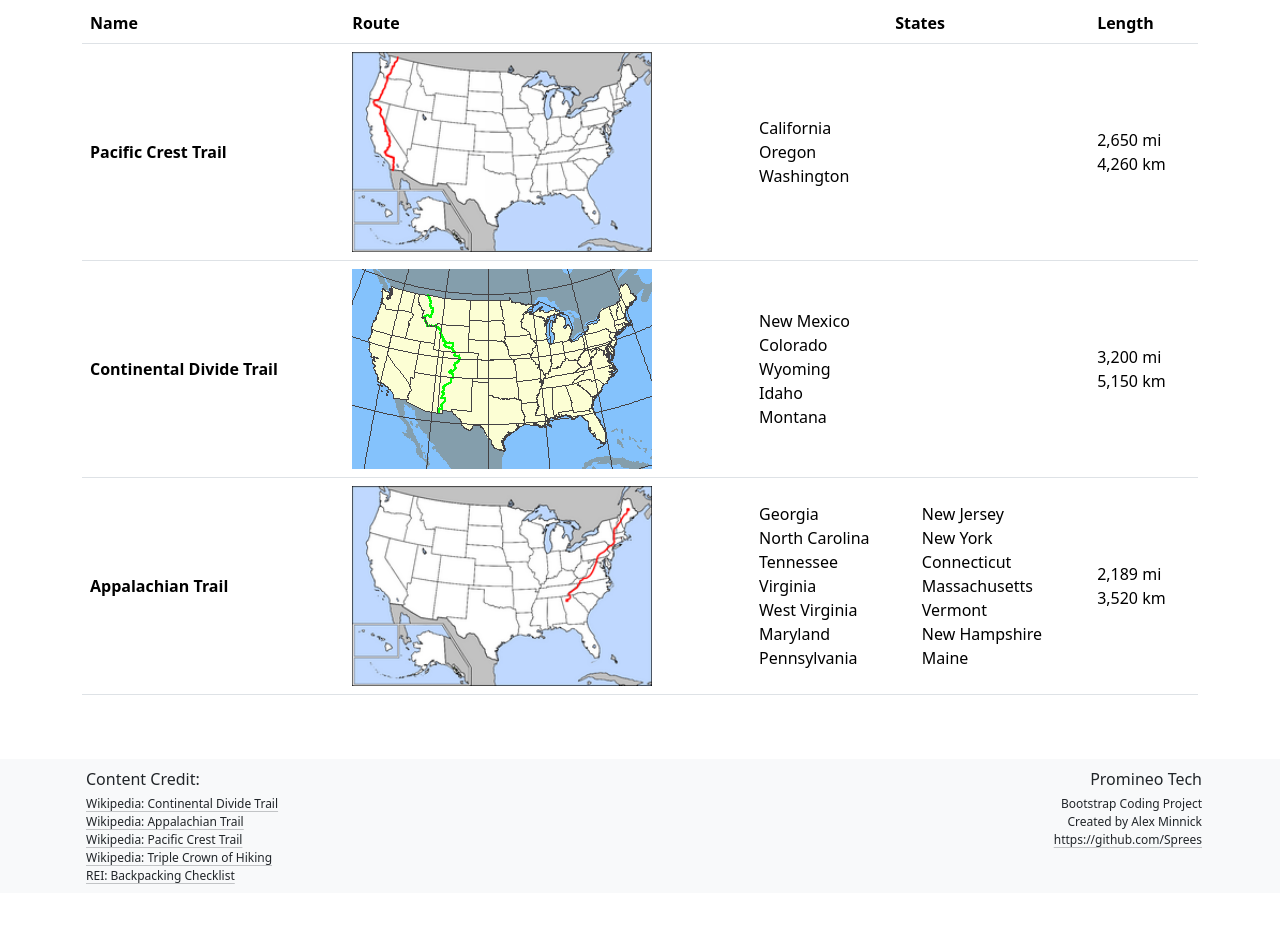
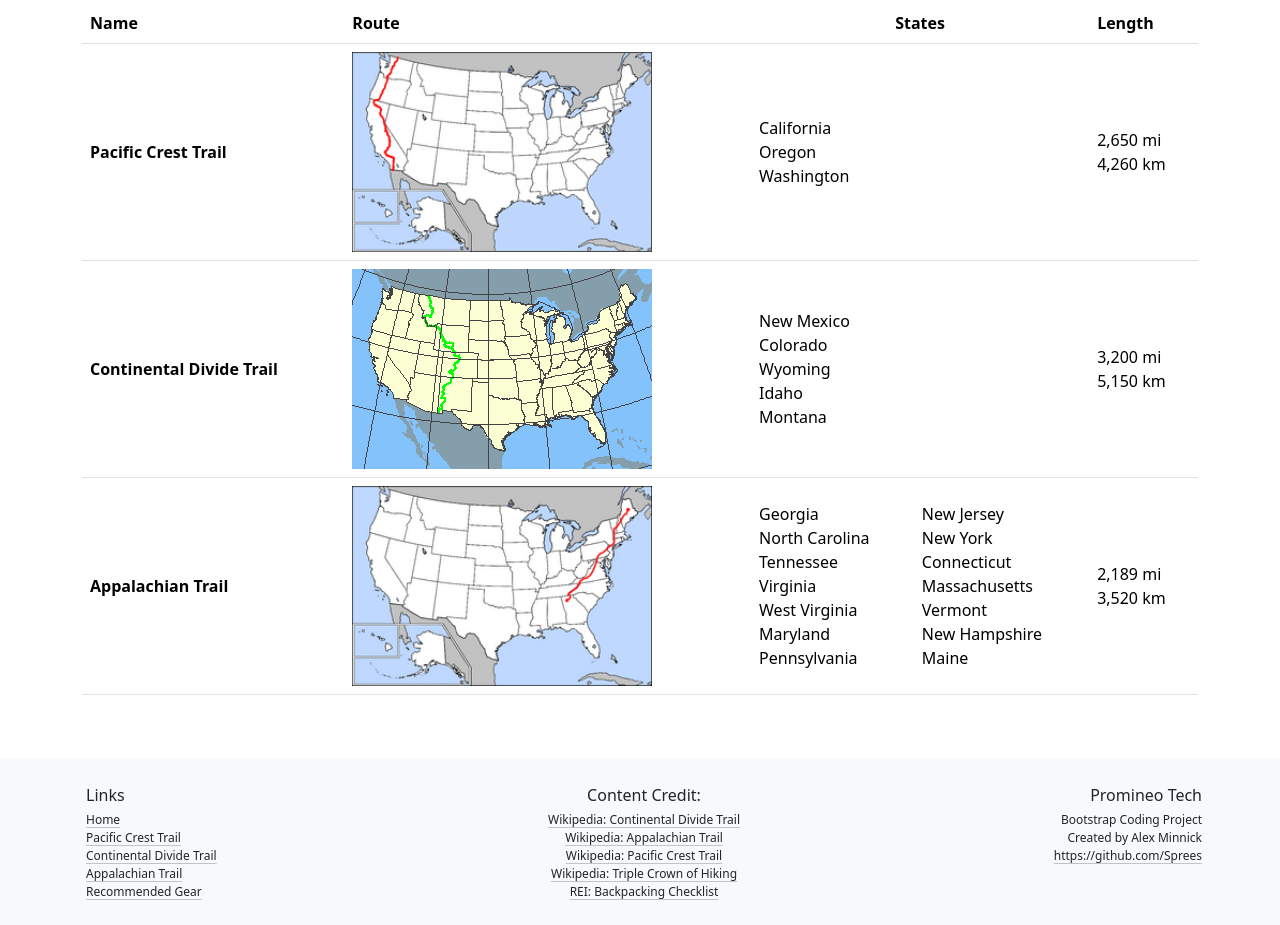
Before and after one commit to Sprees/pt-assignment-week3, a website: page index.html in a window 1280 px wide. Shown: the part 1399-2324 px from the top of the page. Before the commit the page ends 2292 px from the top, so only its background shows below. Drawn offline with nearby package versions, Linux system fonts and the light colour scheme.

Commit message:
added links col to footer

```diff
--- a/index.html
+++ b/index.html
@@ -201,46 +201,66 @@
     </main>
 
 
-    <footer class="bg-light py-2 ps-2 mt-5">
+    <footer class="bg-light py-4 ps-2 mt-5">
       <div class="container">
         <div class="row gy-4">
-          <div class="col">
+          <div class="col text-md-start">
+            <p class="mb-1">Links</p>
+            <div class="footer-text">
+              <p>
+                <a class="link-dark link-offset-2 link-underline-opacity-25 link-underline-opacity-100-hover" href="index.html">Home</a>
+              </p>
+              <p>
+                <a class="link-dark link-offset-2 link-underline-opacity-25 link-underline-opacity-100-hover" href="pct.html">Pacific Crest Trail</a>
+              </p>
+              <p>
+                <a class="link-dark link-offset-2 link-underline-opacity-25 link-underline-opacity-100-hover" href="ct.html">Continental Divide Trail</a>
+              </p>
+              <p>
+                <a class="link-dark link-offset-2 link-underline-opacity-25 link-underline-opacity-100-hover" href="at.html">Appalachian Trail</a>
+              </p>
+              <p>
+                <a class="link-dark link-offset-2 link-underline-opacity-25 link-underline-opacity-100-hover" href="gear.html">Recommended Gear</a>
+              </p>
+            </div>
+          </div>
+          <div class="col text-md-center">
             <p class="mb-1">Content Credit:</p>
             <div class="footer-text">
               <p>
-                <a class="fs-xs link-dark link-offset-2 link-underline-opacity-25 link-underline-opacity-100-hover" href="https://en.wikipedia.org/wiki/Continental_Divide_Trail"
+                <a class="link-dark link-offset-2 link-underline-opacity-25 link-underline-opacity-100-hover" href="https://en.wikipedia.org/wiki/Continental_Divide_Trail"
                   >Wikipedia: Continental Divide Trail</a
                 >
               </p>
               <p>
-                <a class="fs-xs link-dark link-offset-2 link-underline-opacity-25 link-underline-opacity-100-hover" href="https://en.wikipedia.org/wiki/Appalachian_Trail"
+                <a class="link-dark link-offset-2 link-underline-opacity-25 link-underline-opacity-100-hover" href="https://en.wikipedia.org/wiki/Appalachian_Trail"
                   >Wikipedia: Appalachian Trail</a
                 >
               </p>
               <p>
-                <a class="fs-xs link-dark link-offset-2 link-underline-opacity-25 link-underline-opacity-100-hover" href="https://en.wikipedia.org/wiki/Pacific_Crest_Trail"
+                <a class="link-dark link-offset-2 link-underline-opacity-25 link-underline-opacity-100-hover" href="https://en.wikipedia.org/wiki/Pacific_Crest_Trail"
                   >Wikipedia: Pacific Crest Trail</a
                 >
               </p>
               <p>
-                <a class="fs-xs link-dark link-offset-2 link-underline-opacity-25 link-underline-opacity-100-hover" href="https://en.wikipedia.org/wiki/Triple_Crown_of_Hiking"
+                <a class="link-dark link-offset-2 link-underline-opacity-25 link-underline-opacity-100-hover" href="https://en.wikipedia.org/wiki/Triple_Crown_of_Hiking"
                   >Wikipedia: Triple Crown of Hiking</a
                 >
               </p>
               <p>
-                <a class="fs-xs link-dark link-offset-2 link-underline-opacity-25 link-underline-opacity-100-hover" href="https://www.rei.com/learn/expert-advice/backpacking-checklist.html"
+                <a class="link-dark link-offset-2 link-underline-opacity-25 link-underline-opacity-100-hover" href="https://www.rei.com/learn/expert-advice/backpacking-checklist.html"
                   >REI: Backpacking Checklist</a
                 >
               </p>
             </div>
           </div>
-          <div class="col text-sm-end">
+          <div class="col text-md-end">
             <p class="mb-1">Promineo Tech</p>
             <div class="footer-text">
               <p>Bootstrap Coding Project </p>
               <p>Created by Alex Minnick</p>
               <p>
-                <a class="fs-xs link-dark link-offset-2 link-underline-opacity-25 link-underline-opacity-100-hover" href="">
+                <a class="link-dark link-offset-2 link-underline-opacity-25 link-underline-opacity-100-hover" href="">
                   https://github.com/Sprees
                 </a>
               </p>
```
